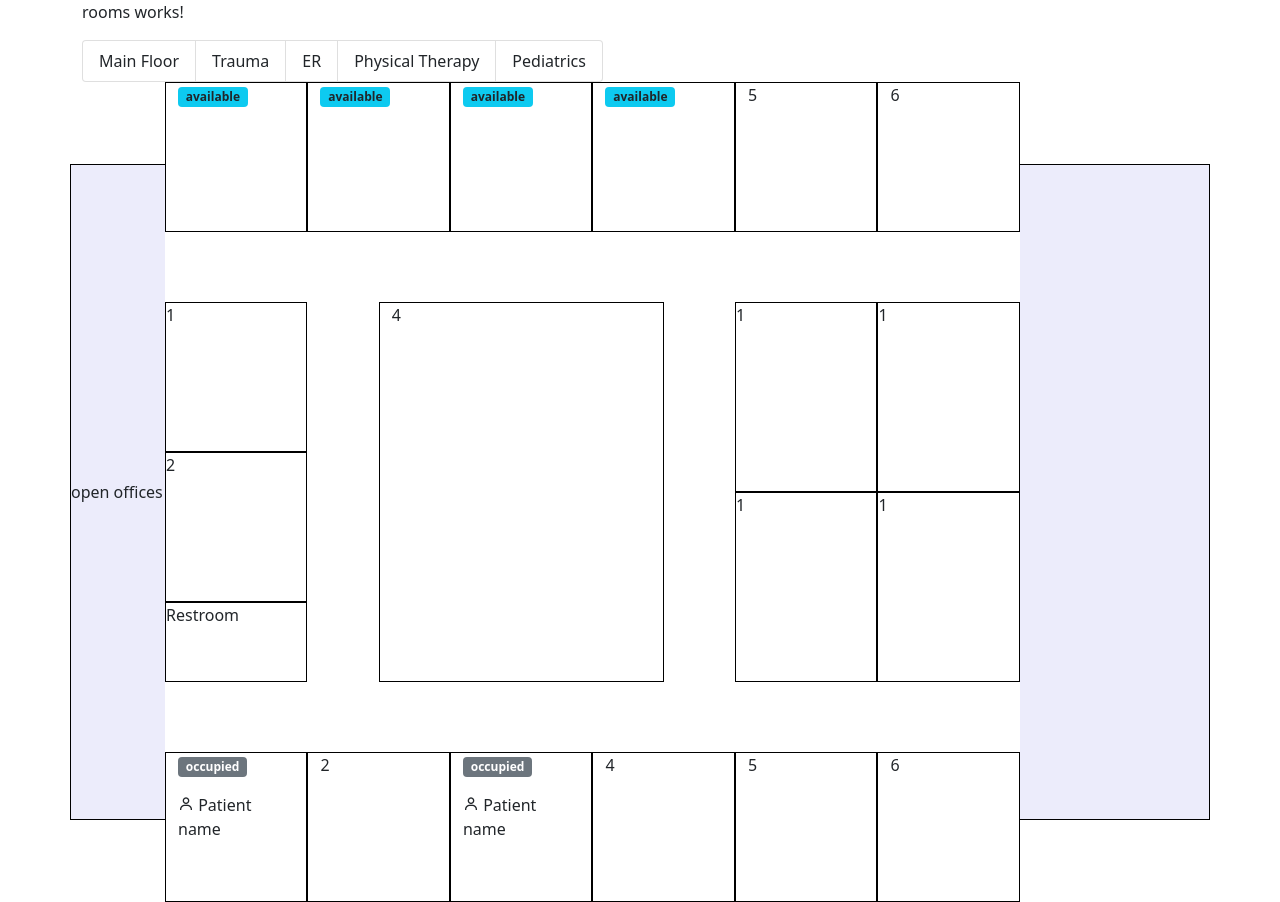
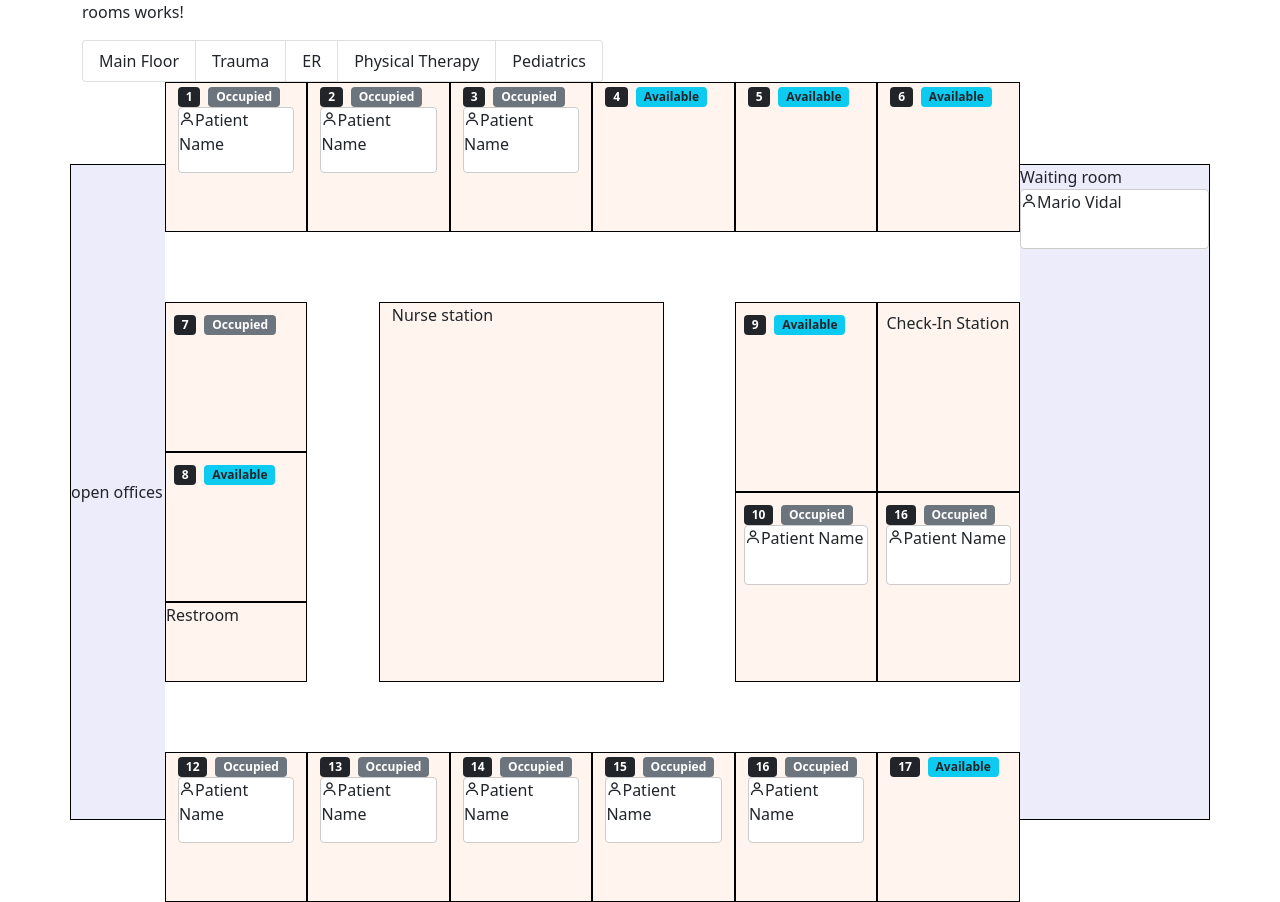
Before and after one commit to Revature-WellNet/Front-End, an Angular app: page /rooms in a window 1280 px wide. Built offline with nearby package versions, Linux system fonts and the light colour scheme.

Commit message:
rooms with arrays

```diff
--- a/angular.json
+++ b/angular.json
@@ -27,6 +27,7 @@
               "src/assets"
             ],
             "styles": [
+              "./node_modules/@angular/material/prebuilt-themes/indigo-pink.css",
               "src/styles.css",
               "node_modules/bootstrap/dist/css/bootstrap.min.css"
             ],
@@ -97,6 +98,7 @@
               "src/assets"
             ],
             "styles": [
+              "./node_modules/@angular/material/prebuilt-themes/indigo-pink.css",
               "src/styles.css"
             ],
             "scripts": []
--- a/package.json
+++ b/package.json
@@ -11,10 +11,12 @@
   "private": true,
   "dependencies": {
     "@angular/animations": "~12.2.0",
+    "@angular/cdk": "^12.2.13",
     "@angular/common": "~12.2.0",
     "@angular/compiler": "~12.2.0",
     "@angular/core": "~12.2.0",
     "@angular/forms": "~12.2.0",
+    "@angular/material": "^12.2.13",
     "@angular/platform-browser": "~12.2.0",
     "@angular/platform-browser-dynamic": "~12.2.0",
     "@angular/router": "~12.2.0",
--- a/src/app/components/rooms/rooms.component.css
+++ b/src/app/components/rooms/rooms.component.css
@@ -1,9 +1,15 @@
 
 .room, .other{
     border: solid black 1px;
+    background-color:seashell;
 }
 .room{
     height: 150px;
+}
+.iroom{
+    border-radius: 10%;
+    background-color: lightgoldenrodyellow;
+    height:fit-content;
 }
 .hall{
     height: 70px;
@@ -14,6 +20,25 @@
 .tallroom{
     height: 50%;
 }
+.patient {
+    border: solid 1px #ccc;
+    min-height: 60px;
+    background: white;
+    border-radius: 4px;
+    overflow: hidden;
+    display: block;
+  }
+  .cdk-drag-preview {
+    box-sizing: border-box;
+    border-radius: 4px;
+    box-shadow: 0 5px 5px -3px rgba(0, 0, 0, 0.2),
+                0 8px 10px 1px rgba(0, 0, 0, 0.14),
+                0 3px 14px 2px rgba(0, 0, 0, 0.12);
+  }
+
+  .cdk-drag-placeholder {
+    opacity: 0;
+  }
 .shadow-pop-bl:hover {
 	-webkit-animation: shadow-pop-bl 0.3s cubic-bezier(0.470, 0.000, 0.745, 0.715) both;
 	        animation: shadow-pop-bl 0.3s cubic-bezier(0.470, 0.000, 0.745, 0.715) both;
--- a/src/app/components/rooms/rooms.component.html
+++ b/src/app/components/rooms/rooms.component.html
@@ -1,19 +1,15 @@
 <link href='https://unpkg.com/boxicons@2.0.9/css/boxicons.min.css' rel='stylesheet'>
-<div class="container">
+<div class="container" cdkDropListGroup>
     <div class="row">
         <div class="col-md-12">
             <p>rooms works!</p>
 
             <ul class="list-group list-group-horizontal">
-                <li *ngFor="let area of areas" class="list-group-item shadow-pop-bl" (click)="getRoomByArea(area.areaId);">
+                <li *ngFor="let area of areas" class="list-group-item shadow-pop-bl" >
                     {{area.name}}
                 </li>
             </ul>
-            <ul class="list-group">
-                <li *ngFor="let room of rooms" class="list-group-item shadow-pop-bl">
-                    {{room.roomId}} - {{room.roomNumber}}
-                </li>
-            </ul>
+
         </div>
     </div>
     <div class="row">
@@ -30,12 +26,16 @@
         </div>
         <div  class="col-md-9">
            <div class="row">
-               <div  class="col-md-2 room"><span class="badge bg-info text-dark">available</span></div>
-               <div  class="col-md-2 room"><span class="badge bg-info text-dark">available</span></div>
-               <div  class="col-md-2 room"><span class="badge bg-info text-dark">available</span></div>
-               <div  class="col-md-2 room"><span class="badge bg-info text-dark">available</span></div>
-               <div class="col-md-2 room">5</div>
-               <div  class="col-md-2 room">6</div>
+               <ng-container *ngFor="let item of rooms">
+               <div *ngIf="item.roomNumber <= 6"  cdkDropList #room{{item.roomNumber}}List="cdkDropList"  [cdkDropListData]="item.patients" (cdkDropListDropped)="drop($event)" class="col-md-2 room">
+                <span class="badge bg-dark">{{item.roomNumber}}</span>
+                <span *ngIf="item.roomStatus==1; else elseBlock" class="ms-2 badge bg-info text-dark">Available</span>
+                <ng-template #elseBlock><span class="ms-2 badge bg-secondary">Occupied</span></ng-template>
+                <div  *ngFor="let item of item.patients" class="patient" cdkDrag>
+                    <p><i class='bx bx-user'></i>{{item}}</p>
+                </div>
+                </div>
+                </ng-container>
            </div>
            <div class="row">
             <div class="col-md-12 hall">
@@ -46,12 +46,16 @@
             <div class="col-md-12">
                 <div class="row">
                     <div class="col-md-2 p-0">
-<div class="room">
-1
+                        <ng-container *ngFor="let item of rooms">
+                            <div *ngIf="item.roomNumber == 7 || item.roomNumber == 8"  cdkDropList #room{{item.roomNumber}}List="cdkDropList"  [cdkDropListData]="item.patients" (cdkDropListDropped)="drop($event)" class="room p-2">
+                             <span class="badge bg-dark">{{item.roomNumber}}</span>
+                             <span *ngIf="item.roomStatus==1; else elseBlock" class="ms-2 badge bg-info text-dark">Available</span>
+                             <ng-template #elseBlock><span class="ms-2 badge bg-secondary">Occupied</span></ng-template>
+                             <div  *ngFor="let item of item.patients" class="patient" cdkDrag>
+                                 <p><i class='bx bx-user'></i>{{item}}</p>
                              </div>
-<div class="room">
-2
                              </div>
+                             </ng-container>
                     <div class="other smallroom">
                         Restroom
                     </div>
@@ -60,27 +64,38 @@
 <!--Hall-->
                     </div>
                     <div class="col-md-4 other">
-4
+Nurse station
                     </div>
                     <div class="col-md-1">
 <!--Hall-->
                     </div>
                     <div class="col-md-2 p-0">
-<div class="other tallroom">
-    1
+                        <ng-container *ngFor="let item of rooms">
+                            <div *ngIf="item.roomNumber == 9 || item.roomNumber == 10"  cdkDropList #room{{item.roomNumber}}List="cdkDropList"  [cdkDropListData]="item.patients" (cdkDropListDropped)="drop($event)" class="other tallroom p-2">
+                             <span class="badge bg-dark">{{item.roomNumber}}</span>
+                             <span *ngIf="item.roomStatus==1; else elseBlock" class="ms-2 badge bg-info text-dark">Available</span>
+                             <ng-template #elseBlock><span class="ms-2 badge bg-secondary">Occupied</span></ng-template>
+                             <div  *ngFor="let item of item.patients" class="patient" cdkDrag>
+                                 <p><i class='bx bx-user'></i>{{item}}</p>
                              </div>
-    <div class="other tallroom">
-        1
                              </div>
+                             </ng-container>
                     </div>
 
                     <div class="col-md-2 p-0">
-                        <div class="other tallroom">
-                            1
+                        <div class="other tallroom p-2">
+                            Check-In Station
                             </div>
-                            <div class="other tallroom">
-                                1
+                            <ng-container *ngFor="let item of rooms">
+                                <div *ngIf="item.roomNumber == 16"  cdkDropList #room{{item.roomNumber}}List="cdkDropList"  [cdkDropListData]="item.patients" (cdkDropListDropped)="drop($event)" class="other tallroom p-2">
+                                 <span class="badge bg-dark">{{item.roomNumber}}</span>
+                                 <span *ngIf="item.roomStatus==1; else elseBlock" class="ms-2 badge bg-info text-dark">Available</span>
+                                 <ng-template #elseBlock><span class="ms-2 badge bg-secondary">Occupied</span></ng-template>
+                                 <div  *ngFor="let item of item.patients" class="patient" cdkDrag>
+                                     <p><i class='bx bx-user'></i>{{item}}</p>
                                  </div>
+                                 </div>
+                                 </ng-container>
                     </div>
                 </div>
             </div>
@@ -91,24 +106,27 @@
             </div>
            </div>
            <div class="row">
-            <div  class="col-md-2 room"><span class="badge bg-secondary">occupied
-            </span><p class="mt-3"><i class='bx bx-user'></i> Patient name</p>
-
+            <ng-container *ngFor="let item of rooms">
+                <div *ngIf="item.roomNumber > 11"  cdkDropList #room{{item.roomNumber}}List="cdkDropList"  [cdkDropListData]="item.patients" (cdkDropListDropped)="drop($event)" class="col-md-2 room">
+                 <span class="badge bg-dark">{{item.roomNumber}}</span>
+                 <span *ngIf="item.roomStatus==1; else elseBlock" class="ms-2 badge bg-info text-dark">Available</span>
+                 <ng-template #elseBlock><span class="ms-2 badge bg-secondary">Occupied</span></ng-template>
+                 <div  *ngFor="let item of item.patients" class="patient" cdkDrag>
+                     <p><i class='bx bx-user'></i>{{item}}</p>
                  </div>
-            <div  class="col-md-2 room">2</div>
-            <div  class="col-md-2 room"><span class="badge bg-secondary">occupied
-            </span><p class="mt-3"><i class='bx bx-user'></i> Patient name</p></div>
-            <div  class="col-md-2 room">4</div>
-            <div class="col-md-2 room">5</div>
-            <div  class="col-md-2 room">6</div>
+                 </div>
+                 </ng-container>
             </div>
         </div>
         <div class="col-md-2 p-0">
            <div style="height: 10%;">
 
            </div>
-           <div class="other" style="background-color:#ECECFB; height: 80%; border-left: none;">
-
+           <div cdkDropList #waitingroomList="cdkDropList"  [cdkDropListData]="waitingroom"  (cdkDropListDropped)="drop($event)"  class="other" style="background-color:#ECECFB; height: 80%; border-left: none;">
+            Waiting room
+            <div  *ngFor="let item of waitingroom" class="patient" cdkDrag>
+                <p><i class='bx bx-user'></i>{{item}}</p>
+            </div>
            </div>
             <div style="height: 10%">
 
--- a/src/app/components/rooms/rooms.component.ts
+++ b/src/app/components/rooms/rooms.component.ts
@@ -1,6 +1,7 @@
 import { Component, OnInit } from '@angular/core';
 import { Area } from 'src/app/models/rooms/area';
 import { Room } from 'src/app/models/rooms/room';
+import {CdkDragDrop, moveItemInArray, transferArrayItem} from '@angular/cdk/drag-drop';
 
 @Component({
   selector: 'app-rooms',
@@ -12,11 +13,16 @@ export class RoomsComponent implements OnInit {
 
   areas:Area[] = [];
   rooms:Room[] = [];
-
+  room1:string[] = [];
+  room2:string[] = [];
+  room3:string[] = [];
+  room4:string[] = [];
+  waitingroom:string[] = ["Mario Vidal"];
   constructor() { }
 
   ngOnInit(): void {
     this.getAllAreas();
+    this.getRooms();
   }
 
   getAllAreas(){
@@ -28,17 +34,36 @@ export class RoomsComponent implements OnInit {
     this.areas[4] = new Area(5,"Pediatrics");
   }
 
+  getRooms(){
+    this.rooms[0] = new Room(1, 1, this.areas[0] , 2, ["Patient Name"]);
+    this.rooms[1] = new Room(2, 2, this.areas[0] , 2, ["Patient Name"]);
+    this.rooms[2] = new Room(3, 3, this.areas[0] , 2, ["Patient Name"]);
+    this.rooms[3] = new Room(4, 4, this.areas[0] , 1, []);
+    this.rooms[4] = new Room(5, 5, this.areas[0] , 1, []);
+    this.rooms[5] = new Room(6, 6, this.areas[0] , 1, []);
+    this.rooms[6] = new Room(7, 7, this.areas[1] , 2, []);
+    this.rooms[7] = new Room(8, 8, this.areas[1] , 1, []);
+    this.rooms[8] = new Room(9, 9, this.areas[3] , 1, []);
+    this.rooms[9] = new Room(10, 10, this.areas[4] , 2, ["Patient Name"]);
+    this.rooms[10] = new Room(11, 11, this.areas[4] , 1, []);
+    this.rooms[11] = new Room(12, 12, this.areas[2] , 2, ["Patient Name"]);
+    this.rooms[12] = new Room(13, 13, this.areas[2] , 2, ["Patient Name"]);
+    this.rooms[13] = new Room(14, 14, this.areas[2] , 2, ["Patient Name"]);
+    this.rooms[14] = new Room(15, 15, this.areas[2] , 2, ["Patient Name"]);
+    this.rooms[15] = new Room(16, 16, this.areas[2] , 2, ["Patient Name"]);
+    this.rooms[16] = new Room(17, 17, this.areas[2] , 1, []);
+  }
 
-
-  getRoomByArea(areaId:number){
-
-    this.rooms = [];
-
-    let ri = 1;
-    for(let i = 0; i < 10 ; i++){
-      this.rooms[i] = new Room(i + 1, (areaId * 100) + ri, new Area(areaId, ''));
-      ri++;
+  drop(event: CdkDragDrop<string[]>) {
+    if (event.previousContainer === event.container) {
+      moveItemInArray(event.container.data, event.previousIndex, event.currentIndex);
+    } else {
+      transferArrayItem(
+        event.previousContainer.data,
+        event.container.data,
+        event.previousIndex,
+        event.currentIndex,
+      );
     }
   }
-
 }
--- a/src/app/models/rooms/room.ts
+++ b/src/app/models/rooms/room.ts
@@ -3,11 +3,15 @@ import { Area } from "./area";
 export class Room {
     roomId:number;
     roomNumber:number;
+    roomStatus:number;
     area:Area;
+    patients:string[];
 
-    constructor(roomId:number, roomNumber:number, area:Area){
+    constructor(roomId:number, roomNumber:number, area:Area, roomStatus:number, patients:string[]){
         this.roomId = roomId;
         this.roomNumber = roomNumber;
         this.area = area;
+        this.roomStatus = roomStatus;
+        this.patients = patients;
     }
 }
--- a/src/index.html
+++ b/src/index.html
@@ -6,6 +6,9 @@
   <base href="/">
   <meta name="viewport" content="width=device-width, initial-scale=1">
   <link rel="icon" type="image/x-icon" href="favicon.ico">
+  <link rel="preconnect" href="https://fonts.gstatic.com">
+  <link href="https://fonts.googleapis.com/css2?family=Roboto:wght@300;400;500&display=swap" rel="stylesheet">
+  <link href="https://fonts.googleapis.com/icon?family=Material+Icons" rel="stylesheet">
 </head>
 <body>
   <app-root></app-root>
--- a/src/styles.css
+++ b/src/styles.css
@@ -1 +1,4 @@
 /* You can add global styles to this file, and also import other style files */
+
+html, body { height: 100%; }
+body { margin: 0; font-family: Roboto, "Helvetica Neue", sans-serif; }
```
Also changed, not shown: src/app/app.module.ts (+5 -2 lines), 1 other file (tests, documents, lock files or other folders). Lines whose indentation alone changed are shown as unchanged.
